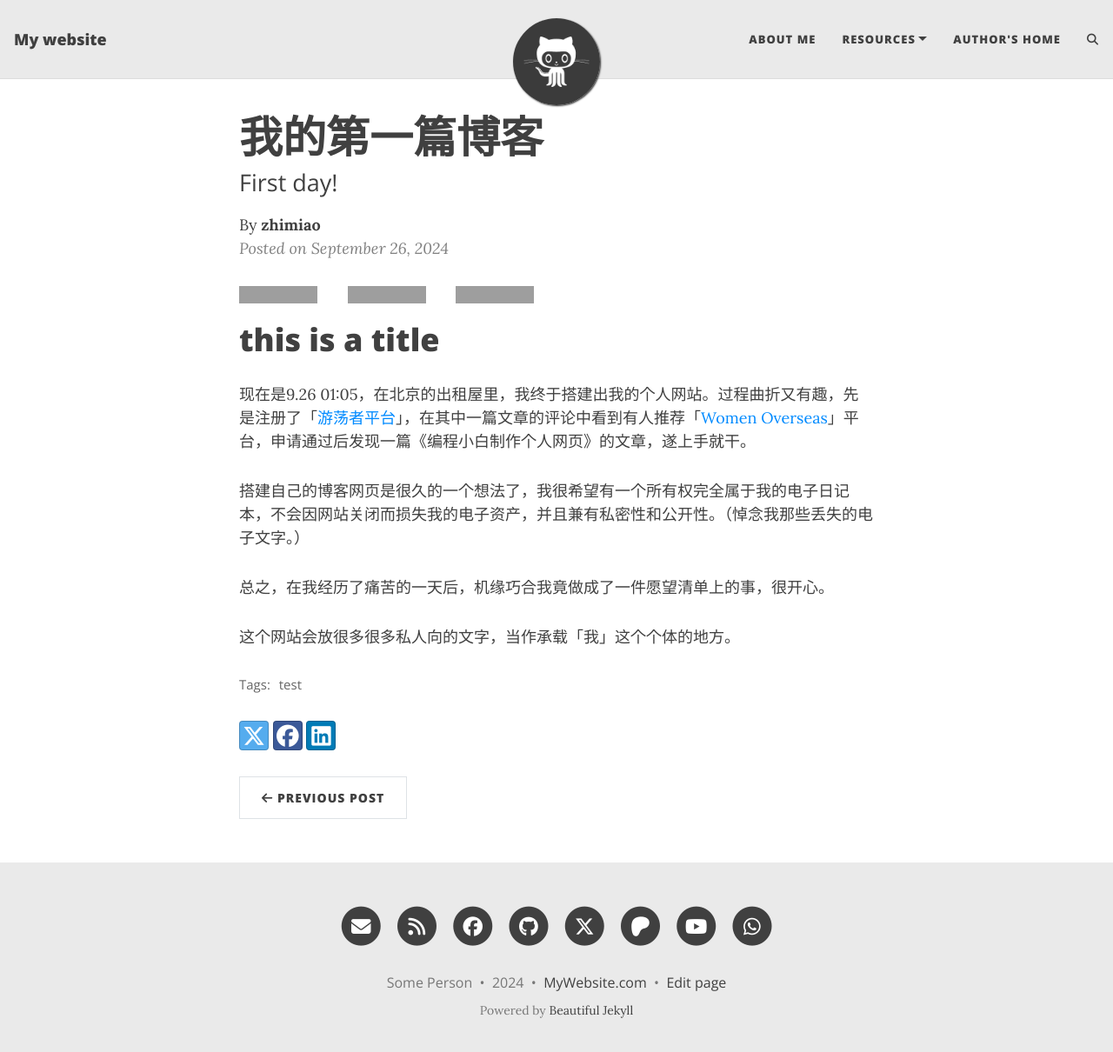
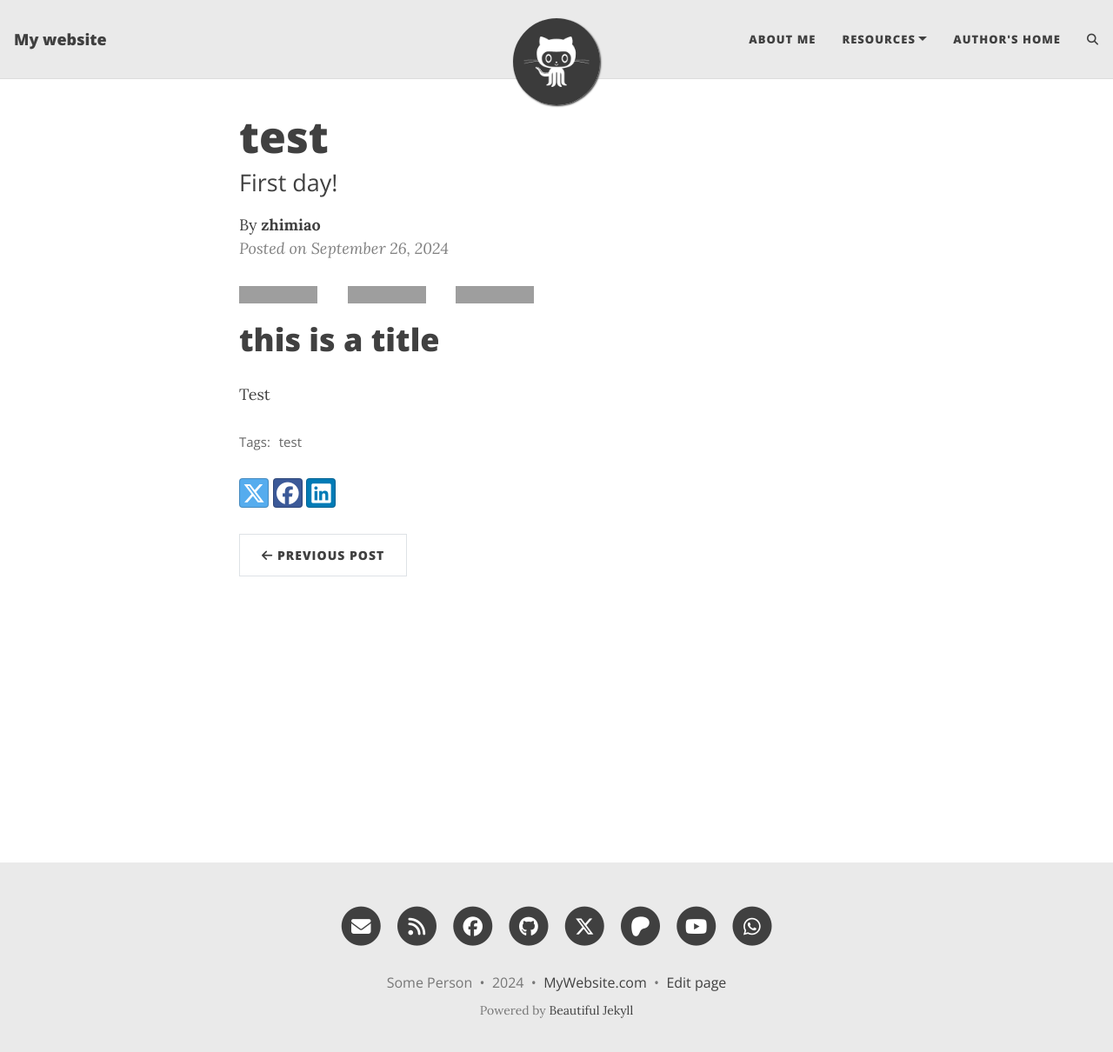
Before and after one commit to zhimiao39/coconuts.github.io, a Jekyll site: the page built from _posts/2024-09-26-first.md, in a window 1280 px wide and 1223 px high. Shown: the top 1210 px of the window at 87% size. Built offline with Jekyll 4.4.1, drawn with Linux system fonts in a browser that asks for light colours; comment, search, counter and statistics services are not loaded; grey boxes are pictures that could not be loaded.

Commit message:
Update 2024-09-26-first.md

```diff
--- a/_posts/2024-09-26-first.md
+++ b/_posts/2024-09-26-first.md
@@ -1,22 +1,15 @@
 ---
 layout: post
-title: 我的第一篇博客
+title: test
 subtitle: First day!
 gh-repo: daattali/beautiful-jekyll
 gh-badge: [star, fork, follow]
 tags: [test]
 comments: true
-mathjax: true
 author: zhimiao
 
 ---
 
 # this is a title
 
-现在是9.26 01:05，在北京的出租屋里，我终于搭建出我的个人网站。过程曲折又有趣，先是注册了「[游荡者平台](https://www.youdangzhe.com/?utm_source=substack&utm_medium=email#/pages/recommend/index)」，在其中一篇文章的评论中看到有人推荐「[Women Overseas](https://www.womenoverseas.com/)」平台，申请通过后发现一篇《编程小白制作个人网页》的文章，遂上手就干。
-
-搭建自己的博客网页是很久的一个想法了，我很希望有一个所有权完全属于我的电子日记本，不会因网站关闭而损失我的电子资产，并且兼有私密性和公开性。（悼念我那些丢失的电子文字。）
-
-总之，在我经历了痛苦的一天后，机缘巧合我竟做成了一件愿望清单上的事，很开心。
-
-这个网站会放很多很多私人向的文字，当作承载「我」这个个体的地方。
+Test
```
